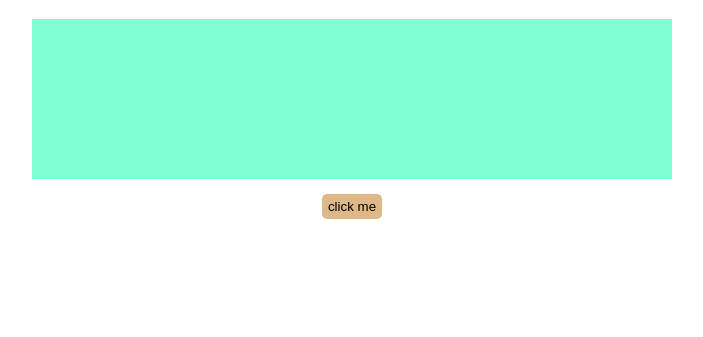
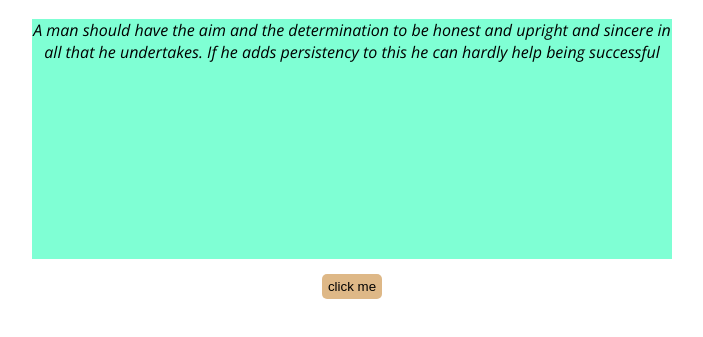
Before and after one commit to ituageorge/myRandomQuote, a plain HTML site: page index.html in a window 1280 px wide. Both pictures are taken after a click on the button "click me". Shown: the part 67-404 px from the top of the page, without its empty margins (288-991 px from the left). Drawn offline with nearby package versions, Linux system fonts and the light colour scheme.

Commit message:
random quote machine task completed

```diff
--- a/index.html
+++ b/index.html
@@ -11,9 +11,9 @@
 <body>
     <div class="container">
     <h1>My Random Machine</h1>
-    <div class="quote">
+    <div id="quoteId" class="quote">
     </div>
-    <button id="btn" onclick="myQuotes">click me</button>
+    <button id="btn" onclick="myQuotes()">click me</button>
     </div>
 </body>
 </html>
--- a/index.js
+++ b/index.js
@@ -1,7 +1,20 @@
 let quotes = ["I have always believed that each man makes his own happiness and is responsible for his own problems. It is a simple philosophy.", "When we have respect for ourselves and others, we gravitate towards connections that encourage that. Simeon Lindstrom, Codependency", "Anger is the ultimate destroyer of your own peace of mind.", "A man should have the aim and the determination to be honest and upright and sincere in all that he undertakes. If he adds persistency to this he can hardly help being successful", "Only one thing is ever guaranteed, that is that you will definitely not achieve the goal if you don't take the shot.", "Don't be afraid. Be focused. Be determined. Be hopeful. Be empowered.", "The fact is that grief today is a family matter as much a s it is an individual one.", "Children really brighten up a household. They never turn the lights off.", "No one would have crossed the ocean if he could have gotten off the ship in the storm.", "Congratulations! today is your day. You're off to Great Places! You're off and away."];
 
-document.getElementById("quotes").innerHTML
 
-function myQuotes(){
 
+// function myQuotes(){
+//     let randomNumber = Math.floor(Math.random() * quotes.length)
+//     console.log(quotes[randomNumber])
+//     // document.getElementById("quoteId").innerHTML = quotes[randomNumber]
+//     document.getElementsByClassName("quote")[0].innerHTML = quotes[randomNumber]
+
+// };
+
+
+
+function myQuotes() {
+let randomNumber =  Math.floor(Math.random() * quotes.length);
+console.log(quotes[randomNumber])
+//let's call the div
+document.querySelector('.quote').innerHTML = quotes[randomNumber]
 }
--- a/style.css
+++ b/style.css
@@ -1,6 +1,6 @@
 .quote{
     width: 50vw;
-    height: 20vh;
+    height: 30vh;
     background-color: aquamarine;
     margin: auto;
 }
```
